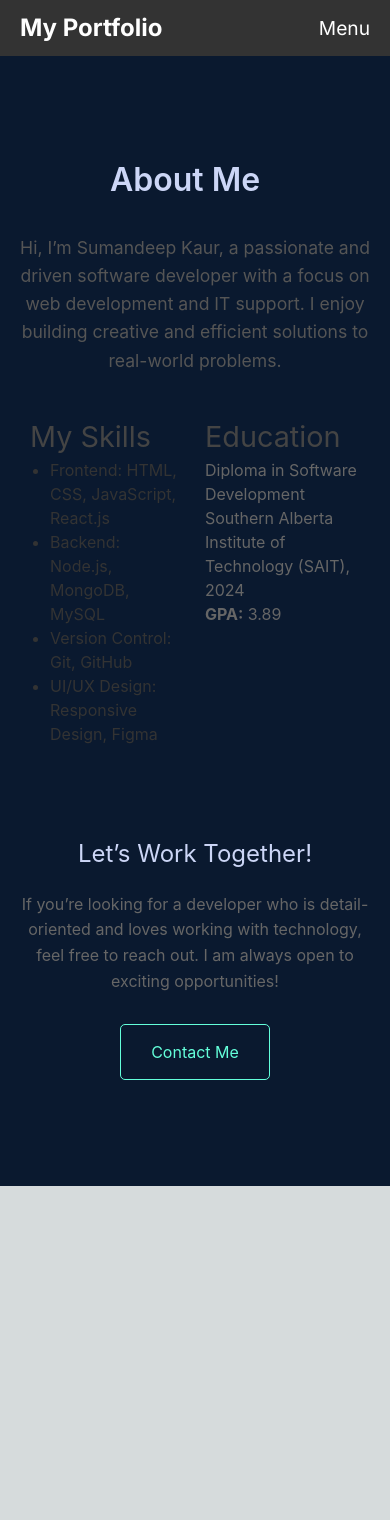
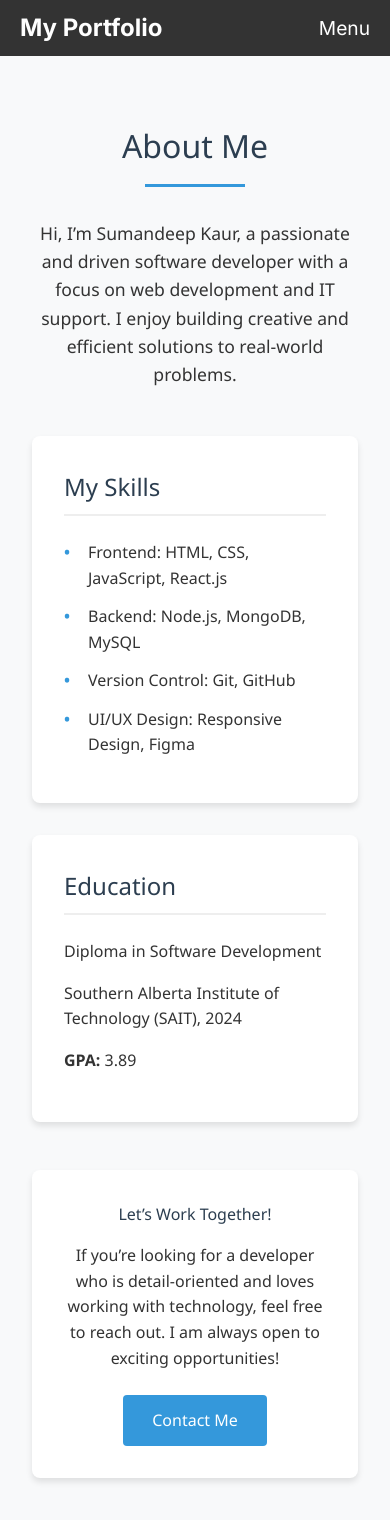
Before and after one commit to Suman-Dhillon/myportfolio, a Next.js app: page / in a window 390 px wide. Shown: the top 1520 px of the page. Before the commit the page ends 1186 px from the top, so only its background shows below. Built offline with nearby package versions, Linux system fonts and the light colour scheme.

Commit message:
Update About.css

```diff
--- a/app/components/About/About.css
+++ b/app/components/About/About.css
@@ -1,311 +1,148 @@
+/* About.css */
+
+/* Base Styles */
 .about-section {
-    padding: 60px 20px;
-    background-color: #f9f9f9;
-  }
-
-  .container {
-    max-width: 1200px;
-    margin: 0 auto;
-  }
-
-  .section-title {
-    font-size: 2.5rem;
-    color: #333;
-    text-align: center;
-    margin-bottom: 30px;
-  }
-
-  .about-intro {
-    font-size: 1.2rem;
-    line-height: 1.8;
-    text-align: center;
-    margin-bottom: 40px;
-    color: #555;
-  }
-
-  .about-content {
-    display: flex;
-    justify-content: space-between;
-    flex-wrap: wrap;
-  }
-
-  .about-details, .about-education {
-    flex: 1;
-    margin: 10px;
-  }
-
-  h2 {
-    font-size: 1.8rem;
-    color: #444;
-  }
-
-  ul {
-    list-style-type: disc;
-    padding-left: 20px;
-    font-size: 1rem;
-    color: #333;
-  }
-
-  p {
-    font-size: 1rem;
-    color: #666;
-  }
-
-  .call-to-action {
-    text-align: center;
-    margin-top: 40px;
-  }
-
-  .contact-button {
-    display: inline-block;
-    padding: 10px 20px;
-    background-color: #007bff;
-    color: #fff;
-    text-decoration: none;
-    border-radius: 5px;
-  }
-
-  .contact-button:hover {
-    background-color: #0056b3;
-  }
-
-  /* Base Styles */
-:root {
-  --primary-color: #64ffda;
-  --secondary-color: #0a192f;
-  --light-color: #ccd6f6;
-  --dark-color: #112240;
-  --text-color: #8892b0;
-}
-
-.about-section {
-  padding: 100px 0;
-  background-color: var(--secondary-color);
-  color: var(--text-color);
-  font-family: 'Calibre', 'San Francisco', 'SF Pro Text', -apple-system, system-ui, sans-serif;
+  padding: 4rem 0;
+  background-color: #f8f9fa;
+  color: #333;
+  font-family: 'Segoe UI', Tahoma, Geneva, Verdana, sans-serif;
+  line-height: 1.6;
 }
 
 .container {
   max-width: 1200px;
   margin: 0 auto;
-  padding: 0 20px;
+  padding: 0 2rem;
 }
 
-/* Section Header */
-.section-header {
-  display: flex;
-  align-items: center;
-  margin-bottom: 60px;
+/* Section Title */
+.section-title {
+  font-size: 2.5rem;
+  color: #2c3e50;
+  margin-bottom: 2rem;
+  text-align: center;
+  position: relative;
+  padding-bottom: 1rem;
 }
 
-.section-title {
-  font-size: 2rem;
-  color: var(--light-color);
-  font-weight: 600;
-  margin-right: 20px;
-  white-space: nowrap;
+.section-title::after {
+  content: '';
+  position: absolute;
+  bottom: 0;
+  left: 50%;
+  transform: translateX(-50%);
+  width: 100px;
+  height: 3px;
+  background-color: #3498db;
 }
 
-.title-number {
-  color: var(--primary-color);
-  font-family: 'SF Mono', 'Fira Code', 'Fira Mono', 'Roboto Mono', monospace;
-  font-size: 1.5rem;
-  margin-right: 10px;
+/* About Intro */
+.about-intro {
+  font-size: 1.1rem;
+  margin-bottom: 3rem;
+  text-align: center;
+  max-width: 800px;
+  margin-left: auto;
+  margin-right: auto;
 }
 
-.title-line {
-  height: 1px;
-  width: 300px;
-  background-color: var(--dark-color);
+/* About Content */
+.about-content {
+  display: flex;
+  flex-wrap: wrap;
+  justify-content: space-between;
+  gap: 2rem;
+  margin-bottom: 3rem;
+}
+
+.about-details, .about-education {
+  flex: 1;
+  min-width: 300px;
+  background: white;
+  padding: 2rem;
+  border-radius: 8px;
+  box-shadow: 0 4px 6px rgba(0, 0, 0, 0.1);
+}
+
+.about-details h2, .about-education h2 {
+  color: #2c3e50;
+  margin-bottom: 1.5rem;
+  font-size: 1.5rem;
+  border-bottom: 2px solid #eee;
+  padding-bottom: 0.5rem;
+}
+
+.about-details ul {
+  list-style-type: none;
+  padding: 0;
+}
+
+.about-details li {
+  margin-bottom: 0.8rem;
+  padding-left: 1.5rem;
   position: relative;
 }
 
-.title-line::after {
-  content: '';
+.about-details li::before {
+  content: '•';
+  color: #3498db;
+  font-weight: bold;
   position: absolute;
-  top: 0;
   left: 0;
-  width: 100%;
-  height: 100%;
-  background-color: var(--primary-color);
-  transform: scaleX(0);
-  transform-origin: left;
-  transition: transform 0.5s ease;
 }
 
-.about-section:hover .title-line::after {
-  transform: scaleX(1);
-}
-
-/* About Grid Layout */
-.about-grid {
-  display: grid;
-  grid-template-columns: 3fr 2fr;
-  gap: 50px;
-}
-
-.about-intro {
-  margin-bottom: 30px;
-  line-height: 1.6;
-  font-size: 1.1rem;
-}
-
-.highlight {
-  color: var(--primary-color);
-}
-
-/* Skills Section */
-.skills-section {
-  margin-bottom: 40px;
-}
-
-.subsection-title {
-  font-size: 1.5rem;
-  color: var(--light-color);
-  margin-bottom: 20px;
-  position: relative;
-}
-
-.subsection-title::after {
-  content: '';
-  position: absolute;
-  bottom: -8px;
-  left: 0;
-  width: 50px;
-  height: 2px;
-  background-color: var(--primary-color);
-}
-
-.skills-grid {
-  display: grid;
-  grid-template-columns: repeat(auto-fit, minmax(150px, 1fr));
-  gap: 20px;
-}
-
-.skill-category h3 {
-  color: var(--light-color);
-  margin-bottom: 10px;
-  font-size: 1rem;
-}
-
-.skill-category ul {
-  list-style: none;
-  padding: 0;
-}
-
-.skill-category li {
-  margin-bottom: 8px;
-  font-size: 0.9rem;
-  position: relative;
-  padding-left: 20px;
-}
-
-.skill-category li::before {
-  content: '▹';
-  position: absolute;
-  left: 0;
-  color: var(--primary-color);
-}
-
-/* Education Section */
-.education-card {
-  background-color: var(--dark-color);
-  padding: 25px;
-  border-radius: 5px;
-  box-shadow: 0 10px 30px -15px rgba(2, 12, 27, 0.7);
-  transition: transform 0.3s ease, box-shadow 0.3s ease;
-}
-
-.education-card:hover {
-  transform: translateY(-5px);
-  box-shadow: 0 20px 30px -15px rgba(2, 12, 27, 0.7);
-}
-
-.education-card h3 {
-  color: var(--light-color);
-  margin-bottom: 10px;
-  font-size: 1.2rem;
-}
-
-.institution, .graduation, .gpa {
-  margin-bottom: 8px;
-  font-size: 0.95rem;
-}
-
-.gpa {
-  color: var(--primary-color);
-  font-weight: 500;
+.about-education p {
+  margin-bottom: 1rem;
 }
 
 /* Call to Action */
 .call-to-action {
-  margin-top: 80px;
   text-align: center;
+  padding: 2rem;
+  background: white;
+  border-radius: 8px;
+  box-shadow: 0 4px 6px rgba(0, 0, 0, 0.1);
+  max-width: 800px;
+  margin: 0 auto;
 }
 
 .call-to-action h2 {
-  font-size: 2rem;
-  color: var(--light-color);
-  margin-bottom: 20px;
+  color: #2c3e50;
+  margin-bottom: 1rem;
 }
 
 .call-to-action p {
-  max-width: 600px;
-  margin: 0 auto 30px;
-  line-height: 1.6;
+  margin-bottom: 1.5rem;
 }
 
 .contact-button {
   display: inline-block;
-  padding: 15px 30px;
-  background-color: transparent;
-  color: var(--primary-color);
-  border: 1px solid var(--primary-color);
-  border-radius: 5px;
-  font-size: 1rem;
+  padding: 0.8rem 1.8rem;
+  background-color: #3498db;
+  color: white;
   text-decoration: none;
-  cursor: pointer;
+  border-radius: 4px;
+  font-weight: 500;
   transition: all 0.3s ease;
-  position: relative;
-  overflow: hidden;
-}
-
-.contact-button::before {
-  content: '';
-  position: absolute;
-  top: 0;
-  left: -100%;
-  width: 100%;
-  height: 100%;
-  background-color: rgba(100, 255, 218, 0.1);
-  transition: left 0.3s ease;
 }
 
 .contact-button:hover {
-  background-color: rgba(100, 255, 218, 0.1);
-}
-
-.contact-button:hover::before {
-  left: 0;
+  background-color: #2980b9;
+  transform: translateY(-2px);
+  box-shadow: 0 4px 8px rgba(0, 0, 0, 0.1);
 }
 
 /* Responsive Design */
 @media (max-width: 768px) {
-  .about-grid {
-    grid-template-columns: 1fr;
+  .about-content {
+    flex-direction: column;
   }
 
-  .section-header {
-    flex-direction: column;
-    align-items: flex-start;
+  .about-details, .about-education {
+    min-width: 100%;
   }
 
-  .title-line {
-    width: 100%;
-    margin-top: 15px;
-  }
-
-  .call-to-action h2 {
-    font-size: 1.5rem;
+  .section-title {
+    font-size: 2rem;
   }
 }
```
